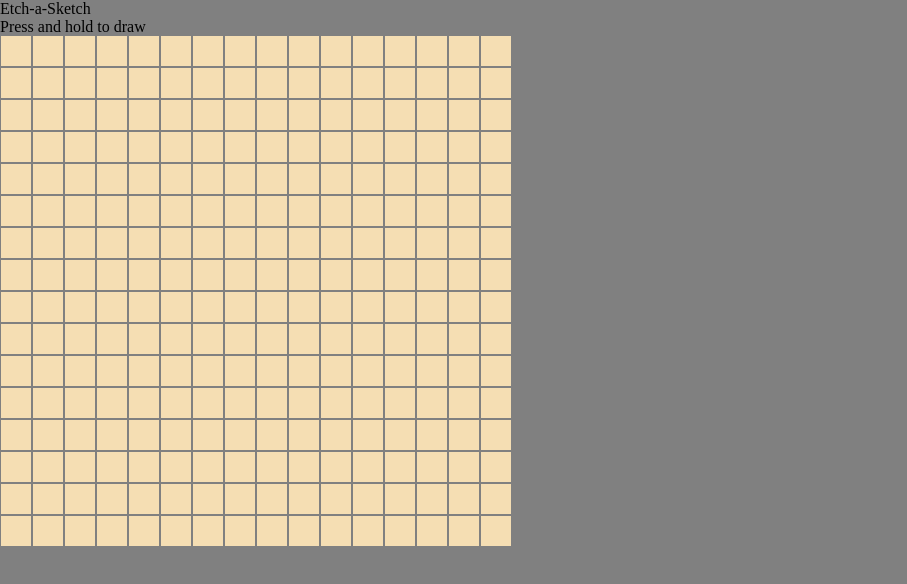
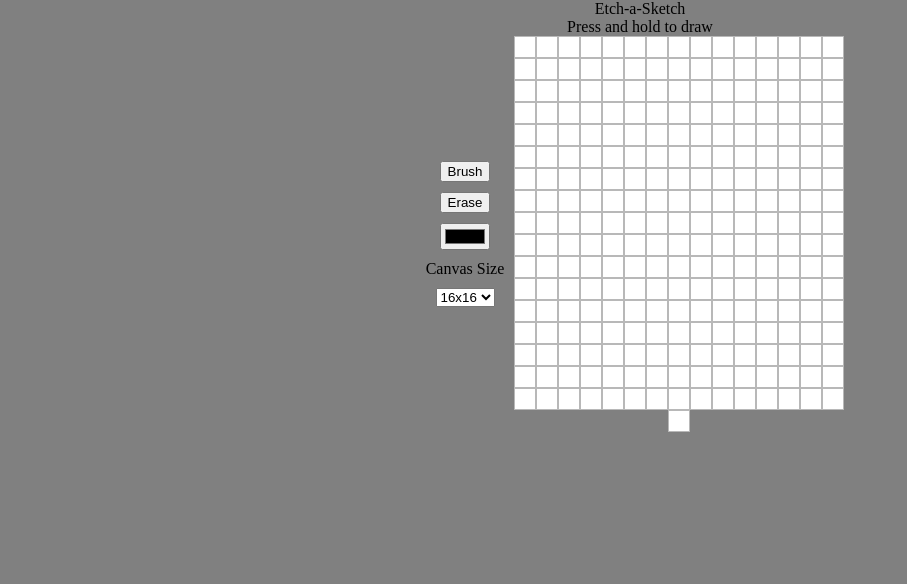
Before and after one commit to pushadan/odin-etch-a-sketch, a website: page index.html in a window 1280 px wide. Shown: the whole page, without its empty margins (0-907 px from the left). Drawn offline with Linux system fonts and the light colour scheme.

Commit message:
Create color picker, brush, eraser functionality

```diff
--- a/index.html
+++ b/index.html
@@ -8,15 +8,27 @@
 </head>
 <body>
 
-    <div class="title">Etch-a-Sketch</div>
-    <div class="title">Press and hold to draw</div>
+    <div class="main">
+        <div class="title">Etch-a-Sketch</div>
+        <div class="title">Press and hold to draw</div>
 
-    <div class="toolContainer">
-        <div></div>
-    </div>
+        <div class="moduleContainer">
+            <div class="toolContainer">
+                <button type="button" class="brushButton">Brush</button>
+                <button type="button" class="eraseButton">Erase</button>
+                <input type="color" class="colorPicker">
+                <div>Canvas Size</div>
+                <select class="canvasSize">
+                    <option value="16x16">16x16</option>
+                    <option value="32x32">32x32</option>
+                    <option value="64x64">64x64</option>
+                </select>
+            </div>
+            <div class="canvasContainer">
+                <!-- "pixels" get generated here -->
+            </div>
+        </div>
 
-    <div class="canvasContainer">
-        <!-- "pixels" get generated here -->
     </div>
 
 
--- a/javascript.js
+++ b/javascript.js
@@ -1,27 +1,54 @@
+//TODO
+// fix dragging of screen color issue
+// add color picker
+// add canvas size changer
+
+
 //variables
 let isDragging;
+let paintColor = "black";
+let eraseColor;
+const colorPicker = document.querySelector(".colorPicker");
+const canvasContainer = document.querySelector(".canvasContainer");
+const brushButton = document.querySelector(".brushButton");
+const eraseButton = document.querySelector(".eraseButton");
+
+
+brushButton.addEventListener("click", ()=>{
+    paintColor = colorPicker.value;
+});
+
+eraseButton.addEventListener("click", ()=>{
+    paintColor = "white";
+});
+
+colorPicker.addEventListener("input", ()=>{
+    paintColor = colorPicker.value;
+});
+
+
+
 
 //create canvas bc manually creating it in my html is stupid
-let canvasContainer = document.querySelector(".canvasContainer")
 for (let i=1; i<=256; i++){
     let pixel = document.createElement("div");
     pixel.classList.add("pixel")
     canvasContainer.appendChild(pixel);
-}
+};
 
-//capture all .pixel divs after they are created.
+//capture all .pixel divs AFTER they are created.
 let pixel = [] = document.querySelectorAll(".pixel");
 //add event listeners to all .pixel divs
 pixel.forEach((element) => {
-    //capture clicking and dragging
+    //capture clicking + holding down
     element.addEventListener("mousedown", (e)=>{
         isDragging = true;
-        e.target.style.backgroundColor = "black";
+        e.target.style.backgroundColor = paintColor;
     });
     //capture dragging
     element.addEventListener("mousemove", (e)=>{
         if (isDragging){
-            e.target.style.backgroundColor = "black";
+            e.target.style.backgroundColor = paintColor;
         }
     });
     //disengage color change on mouse release
--- /dev/null
+++ b/package.json
@@ -0,0 +1,5 @@
+{
+  "dependencies": {
+    "a-color-picker": "^1.2.1"
+  }
+}
--- a/style.css
+++ b/style.css
@@ -4,18 +4,38 @@ body{
     background-color: grey;
 }
 
+.main{
+    display: flex;
+    flex-direction: column;
+    justify-content: center;
+    align-items: center;
+}
+
+.moduleContainer{
+    display: flex;
+    justify-content: center;
+    align-items: center;
+}
+.toolContainer{
+    display: flex;
+    flex-direction: column;
+    justify-content: center;
+    align-items: center;
+    gap: 10px;
+}
 .canvasContainer{
     display: flex;
     justify-content: center;
     align-items: center;
     flex-wrap: wrap;
-    gap: 2px;
-    width: 512px;
+    /* gap: 1px ; */
+    width: 350px;
 }
 .pixel{
-    width: 30px;
-    height: 30px;
-    background-color: wheat;
+    width: 20px;
+    height: 20px;
+    border: 1px solid rgb(184, 184, 184);
+    background-color: rgb(255, 255, 255);
 }
 /* removes dragging */
 .pixel, .pixel::after, .pixel::before {
```
Also changed, not shown: 1 other file.
